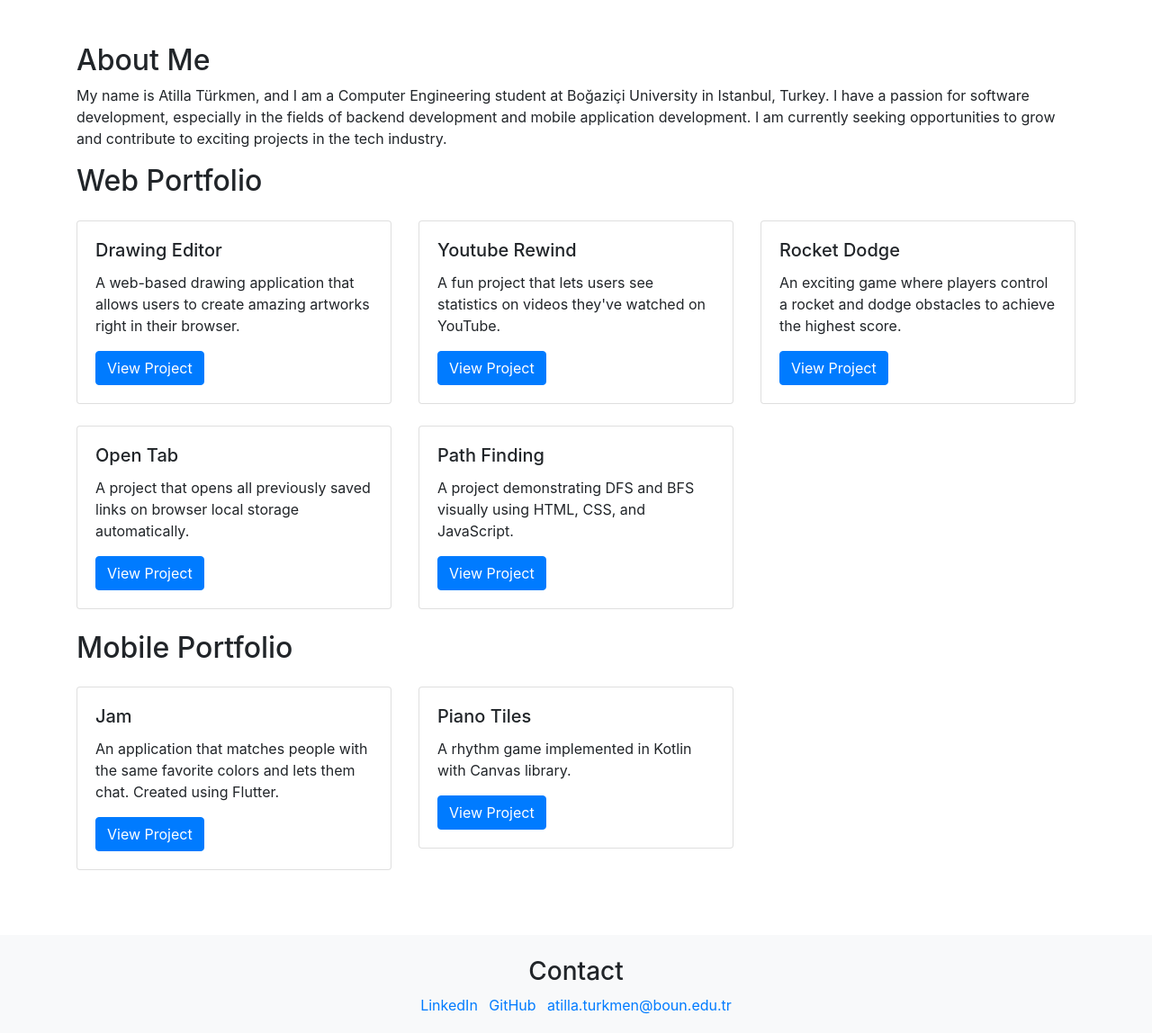
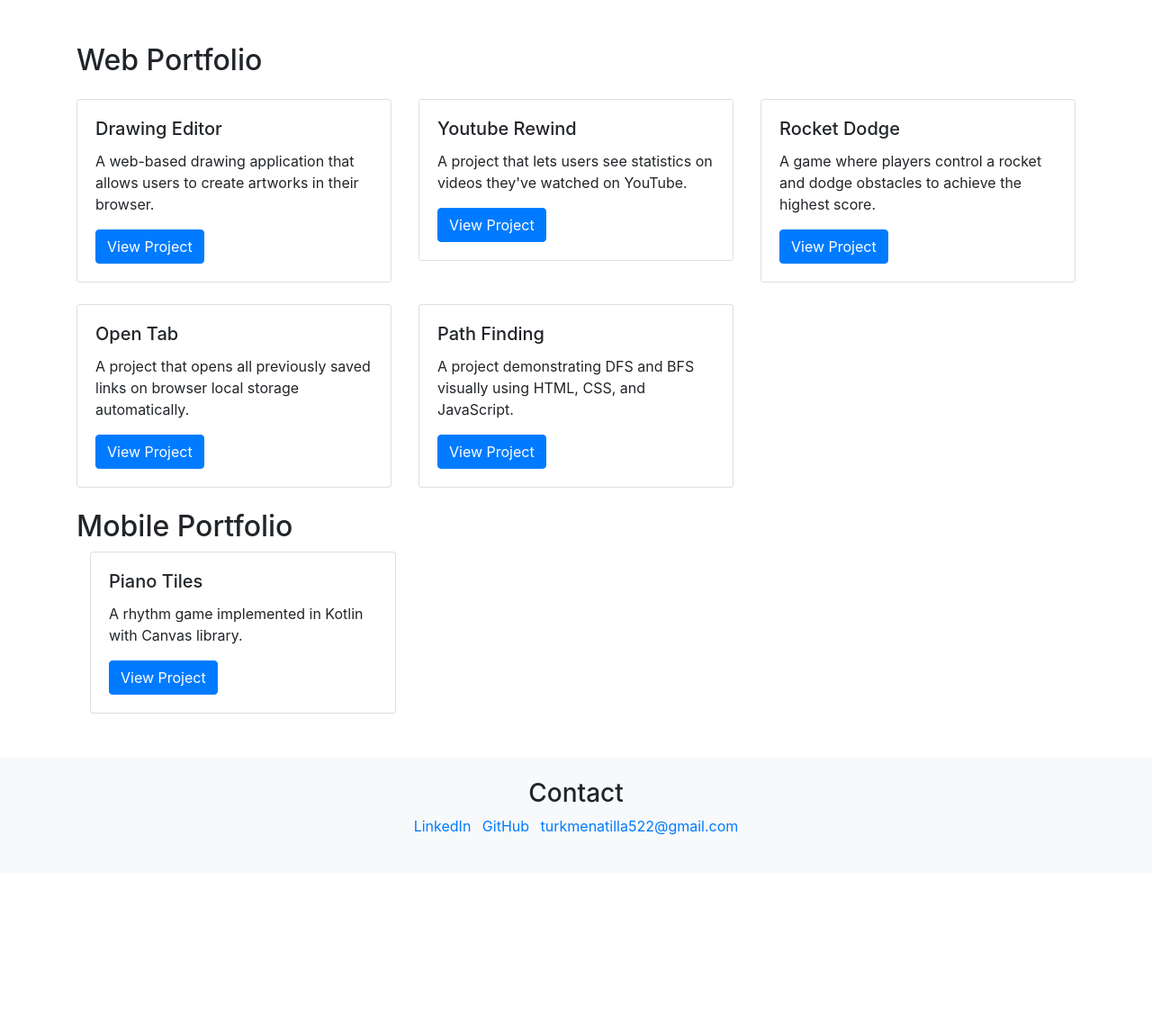
Before and after one commit to atillaturkmen/atillaturkmen.github.io, a plain HTML site: page index.html in a window 1280 px wide. Shown: the whole page at 90% size. After the commit the page ends 970 px from the top, so only its background shows below. Drawn offline with nearby package versions, Linux system fonts and the light colour scheme.

Commit message:
Update index.html

```diff
--- a/index.html
+++ b/index.html
@@ -11,13 +11,6 @@
 
 <body>
     <div class="container mt-5">
-        <h2>About Me</h2>
-            <p>
-                My name is Atilla Türkmen, and I am a Computer Engineering student at Boğaziçi University in
-                Istanbul, Turkey. I have a passion for software development, especially in the fields of backend
-                development and mobile application development. I am currently seeking opportunities to grow and
-                contribute to exciting projects in the tech industry.
-            </p>
 
         <h2>Web Portfolio</h2>
         <div class="row mt-4">
@@ -26,7 +19,7 @@
                 <div class="card">
                     <div class="card-body">
                         <h5 class="card-title">Drawing Editor</h5>
-                        <p class="card-text">A web-based drawing application that allows users to create amazing artworks right in their browser.</p>
+                        <p class="card-text">A web-based drawing application that allows users to create artworks in their browser.</p>
                         <a href="drawing-editor" target="_blank" class="btn btn-primary">View Project</a>
                     </div>
                 </div>
@@ -36,7 +29,7 @@
                 <div class="card">
                     <div class="card-body">
                         <h5 class="card-title">Youtube Rewind</h5>
-                        <p class="card-text">A fun project that lets users see statistics on videos they've watched on YouTube.</p>
+                        <p class="card-text">A project that lets users see statistics on videos they've watched on YouTube.</p>
                         <a href="https://youtuberewind.net" target="_blank" class="btn btn-primary">View Project</a>
                     </div>
                 </div>
@@ -46,7 +39,7 @@
                 <div class="card">
                     <div class="card-body">
                         <h5 class="card-title">Rocket Dodge</h5>
-                        <p class="card-text">An exciting game where players control a rocket and dodge obstacles to achieve the highest score.</p>
+                        <p class="card-text">A game where players control a rocket and dodge obstacles to achieve the highest score.</p>
                         <a href="https://rocketdodgegame.com" target="_blank" class="btn btn-primary">View Project</a>
                     </div>
                 </div>
@@ -74,24 +67,12 @@
         </div>
 
         <h2>Mobile Portfolio</h2>
-        <div class="row mt-4">
-            <div class="col-md-4 mb-4">
-                <div class="card">
-                    <div class="card-body">
-                        <h5 class="card-title">Jam</h5>
-                        <p class="card-text"> An application that matches people with the same favorite colors and lets them chat. Created using Flutter.</p>
-                        <a href="https://play.google.com/store/apps/details?id=com.overlap.jam" target="_blank"
-                            class="btn btn-primary">View Project</a>
-                    </div>
-                </div>
-            </div>
-
             <div class="col-md-4 mb-4">
                 <div class="card">
                     <div class="card-body">
                         <h5 class="card-title">Piano Tiles</h5>
                         <p class="card-text">A rhythm game implemented in Kotlin with Canvas library.</p>
-                        <a href="https://play.google.com/store/apps/details?id=com.tayyar.tiletap" target="_blank"
+                        <a href="https://github.com/atillaturkmen/piano-tiles" target="_blank"
                             class="btn btn-primary">View Project</a>
                     </div>
                 </div>
@@ -112,7 +93,7 @@
                     <a href="https://github.com/atillaturkmen" target="_blank">GitHub</a>
                 </li>
                 <li class="list-inline-item">
-                    <p><span><a href="mailto:atilla.turkmen@boun.edu.tr">atilla.turkmen@boun.edu.tr</a></span></p>
+                    <p><span><a href="mailto:turkmenatilla522@gmail.com">turkmenatilla522@gmail.com</a></span></p>
                 </li>
             </ul>
         </div>
```
